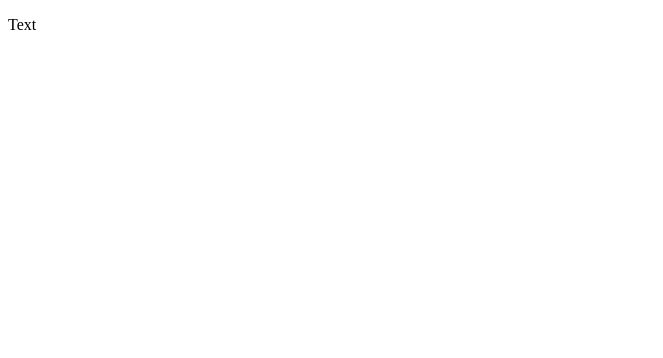
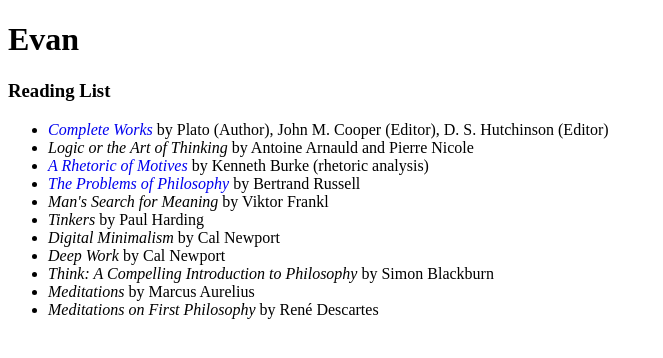
Before and after one commit to evanw5555/evanw5555.github.io, a plain HTML site: page index.html in a window 1280 px wide. Shown: the whole page, without its empty margins (0-663 px from the left). Drawn offline with Linux system fonts and the light colour scheme.

Commit message:
Added Reading list

```diff
--- a/index.html
+++ b/index.html
@@ -1,11 +1,41 @@
- <!DOCTYPE html>
+<!DOCTYPE html>
 <html>
 <head>
 <title>Evan</title>
 </head>
 <body>
+    <h1>Evan</h1>
+    <h3>Reading List</h3>
+    <ul>
+        <li>
+            <a style="text-decoration: none" href="https://ia600805.us.archive.org/31/items/plato-complete-works-plato-john-m-cooper-d-s-hutchinson-z-library/Plato_Complete_Works_Plato%2C_John_M_Cooper%2C_D_S_Hutchinson_Z_Library.pdf">
+                <em>Complete Works</em>
+            </a>
+            by Plato (Author), John M. Cooper (Editor), D. S. Hutchinson (Editor)
+        </li>
+        <li>
+            <em>Logic or the Art of Thinking</em> by Antoine Arnauld and Pierre Nicole
+        </li>
+        <li>
+            <a style="text-decoration: none" href="ia801500.us.archive.org/34/items/in.ernet.dli.2015.86560/2015.86560.A-Rhetoric-Of-Motives.pdf">
+                <em>A Rhetoric of Motives</em>
+            </a>
+            by Kenneth Burke (rhetoric analysis)
+        </li>
+        <li>
+            <a style="text-decoration: none" href="https://www.gutenberg.org/files/5827/5827-h/5827-h.htm">
+                <em>The Problems of Philosophy</em>
+            </a>
+             by Bertrand Russell
+        </li>
+        <li><em>Man's Search for Meaning</em> by Viktor Frankl</li>
+        <li><em>Tinkers</em> by Paul Harding</li>
+        <li><em>Digital Minimalism</em> by Cal Newport</li>
+        <li><em>Deep Work</em> by Cal Newport</li>
+        <li><em>Think: A Compelling Introduction to Philosophy</em> by Simon Blackburn</li>
+        <li><em>Meditations</em> by Marcus Aurelius</li>
+        <li><em>Meditations on First Philosophy</em> by René Descartes</li>
 
-<p>Text</p>
-
+    </ul>
 </body>
 </html>
```
